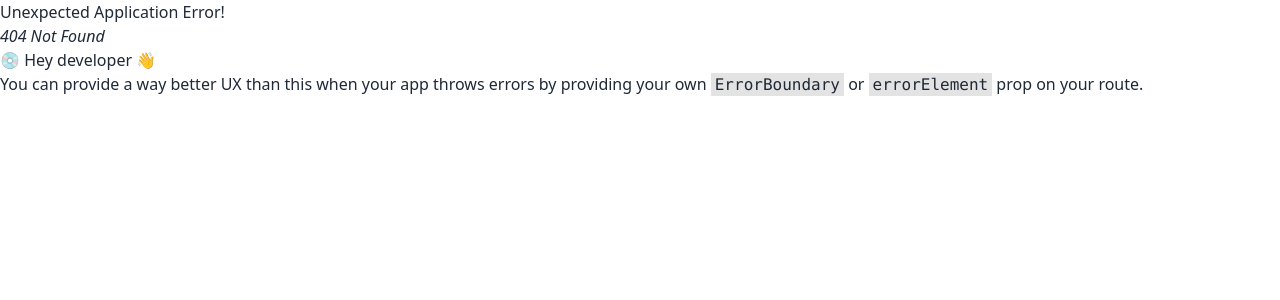
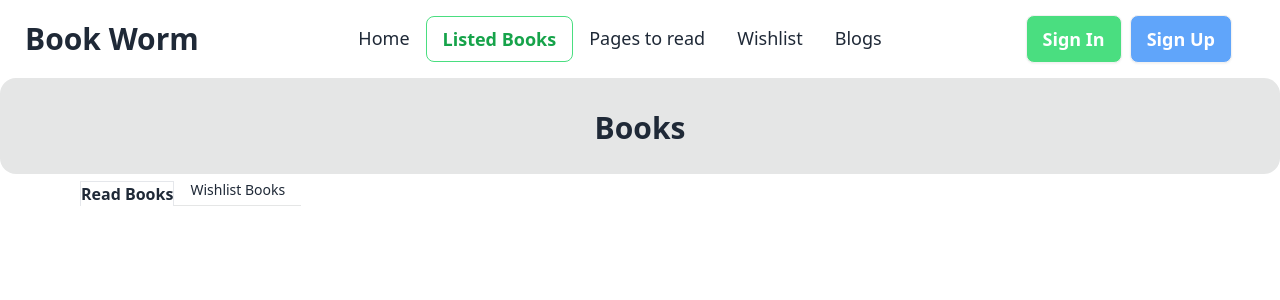
Before and after one commit to farha12345678/book-worm, a React app: page /listedBooks/wishlist in a window 1280 px wide. Before the commit this address had no page. Shown: the top 300 px of the page. Built offline with nearby package versions, Linux system fonts and the light colour scheme; the HTML template or start-up script is replaced by a standard one.

Commit message:
fifth commit

```diff
--- a/package.json
+++ b/package.json
@@ -17,6 +17,8 @@
     "react-dom": "^18.2.0",
     "react-icons": "^5.0.1",
     "react-router-dom": "^6.22.3",
+    "react-toastify": "^10.0.5",
+    "recharts": "^2.12.3",
     "sort-by": "^1.2.0"
   },
   "devDependencies": {
--- a/src/Components/Books/BookDetails.jsx
+++ b/src/Components/Books/BookDetails.jsx
@@ -4,12 +4,20 @@
 
 
 import { useLoaderData, useParams } from "react-router-dom";
+import {  WishBooks, readBooks } from "../../Utility/localstorage";
 
 
 const BookDetails = () => {
 
+    const handleRead = book => {
+        readBooks(book)
+    }
+    const handleWishList = book => {
+        WishBooks(book)
+    }
+
     const books = useLoaderData()
-    console.log(books);
+
     const { id } = useParams()
     const book = books.find(book => book.bookId === id)
     return (
@@ -33,8 +41,8 @@ const BookDetails = () => {
                             <p><small>Rating :  {book.rating}</small></p>
                         </div>
                         <div className="flex gap-x-5 mt-10">
-                            <button className="btn btn-primary">Read</button>
-                            <button className="btn">Wishlist</button>
+                            <button onClick={() => handleRead(book)} className="btn btn-primary">Read</button>
+                            <button onClick={() => handleWishList(book)} className="btn">Wishlist</button>
                         </div>
                     </div>
                 </div>
--- a/src/Components/ListedBooks.jsx
+++ b/src/Components/ListedBooks.jsx
@@ -1,5 +1,5 @@
 import { useState } from "react";
-import { Link } from "react-router-dom";
+import { Link, Outlet } from "react-router-dom";
 
 const ListedBooks = () => {
     const [tableIndex , setTableIndex] = useState(0)
@@ -10,9 +10,11 @@ const ListedBooks = () => {
             </div>
             {/* tab */}
             <div role="tablist" className="tabs tabs-lifted text-center flex ml-20">
-                <Link onClick={() => setTableIndex(0)} role="tab" className={`${tableIndex === 0? 'tab-active':'tab' }`}>Read Books</Link>
-                <Link onClick={() => setTableIndex(1)} role="tab" className={`${tableIndex === 1? 'tab-active':'tab' }`}>Wishlist Books</Link>
+                <Link to='' onClick={() => setTableIndex(0)} role="tab" className={`${tableIndex === 0? 'tab-active border border-b-0 font-semibold':'tab' }`}>Read Books</Link>
+                <Link to={`wishlist`} onClick={() => setTableIndex(1)} role="tab" className={`${tableIndex === 1? 'tab-active border border-b-0 font-semibold':'tab' }`}>Wishlist Books</Link>
+
             </div>
+            <Outlet/>
         </div>
     );
 };
--- a/src/Components/PagesToRead.jsx
+++ b/src/Components/PagesToRead.jsx
@@ -1,10 +1,58 @@
+import { useEffect, useState } from 'react';
+import { BarChart, Bar, XAxis, YAxis, Cell, CartesianGrid } from 'recharts';
+import { getBooks } from '../Utility/localstorage';
 
 
 const PagesToRead = () => {
+
+
+    // const data = [{ name: 'Page A', uv: 400, pv: 2400, amt: 2400 },...]
+    const colors = ['#0088FE', '#00C49F', '#FFBB28', '#FF8042', 'red', 'pink'];
+
+    const getPath = (x, y, width, height) => {
+        return `M${x},${y + height}C${x + width / 3},${y + height} ${x + width / 2},${y + height / 3}
+        ${x + width / 2}, ${y}
+        C${x + width / 2},${y + height / 3} ${x + (2 * width) / 3},${y + height} ${x + width}, ${y + height}
+        Z`;
+      };
+
+    const TriangleBar = (props) => {
+        const { fill, x, y, width, height } = props;
+
+        return <path d={getPath(x, y, width, height)} stroke="none" fill={fill} />;
+    };
+
+    const [book, setBooks] = useState([])
+
+
+    useEffect(() => {
+        const storedBooks = getBooks()
+        setBooks(storedBooks)
+
+
+    }, [])
+
     return (
         <div>
-           <h1>Pages to read </h1>
-        </div>
+            <BarChart width={800}
+                height={300}
+                data={book}
+                margin={{
+                    top: 20,
+                    right: 30,
+                    left: 20,
+                    bottom: 5,
+                }}
+            >
+                <CartesianGrid strokeDasharray="3 3" />
+                <XAxis dataKey={book.bookName} name={book.author} />
+                <YAxis />
+                <Bar dataKey="uv" fill="#8884d8" shape={<TriangleBar />} label={{ position: 'top' }}>
+
+                </Bar>
+
+            </BarChart>
+        </div >
     );
 };
 
--- /dev/null
+++ b/src/Components/WishlistBooks/ReadBooks.jsx/ReadBooks.jsx
@@ -0,0 +1,23 @@
+import { useEffect, useState } from "react";
+import { getBooks } from "../../../Utility/localstorage";
+import BookCard from "../../Books/BookCard";
+
+const ReadBooks = () => {
+    const [book, setBooks] = useState([])
+
+
+    useEffect(() => {
+        const storedBooks = getBooks()
+        setBooks(storedBooks)
+
+    }, [])
+    return (
+        <div className="grid md:grid-cols-3 gap-y-10">
+            {
+                book.map((book) => <BookCard key={book.bookId} book={book}></BookCard>)
+            }
+        </div>
+    );
+};
+
+export default ReadBooks;
--- /dev/null
+++ b/src/Components/WishlistBooks/WishlistBooks.jsx
@@ -0,0 +1,24 @@
+import { useEffect, useState } from "react";
+import { getWish } from "../../Utility/localstorage";
+import BookCard from "../Books/BookCard";
+
+
+const WishlistBooks = () => {
+     const [wish, setWish] = useState([])
+
+
+        useEffect(() => {
+            const storedWish = getWish()
+            setWish(storedWish)
+
+        }, [])
+    return (
+        <div className="grid md:grid-cols-3 gap-y-10">
+        {
+            wish.map((book) => <BookCard key={book.bookId} book={book}></BookCard>)
+        }
+    </div>
+    );
+};
+
+export default WishlistBooks;
--- /dev/null
+++ b/src/Utility/localstorage.js
@@ -0,0 +1,43 @@
+import { toast } from "react-toastify"
+
+
+export const getBooks = () => {
+    let books = []
+    const storedBooks = localStorage.getItem('book')
+    if(storedBooks){
+        books = JSON.parse(storedBooks)
+    }
+    return books;
+}
+export const getWish = () => {
+    let books = []
+    const wishedBooks = localStorage.getItem('wish')
+    if(wishedBooks){
+        books = JSON.parse(wishedBooks)
+    }
+    return books;
+}
+// readed books
+export const readBooks = (book) => {
+    let books = getBooks()
+
+    const isExist = books.find(data => data.id === book.id)
+    if(isExist){
+        return toast.error('Books already added to read list ')
+    }
+    books.push(book)
+    localStorage.setItem('book', JSON.stringify(books))
+    toast.success('Books added to read list')
+}
+// wishlisted
+export const WishBooks = (book) => {
+    let wishes = getWish()
+
+    const isExist =wishes.find(data => data.id === book.id)
+    if(isExist){
+        return toast.error('Books already added to read list ')
+    }
+    wishes.push(book)
+    localStorage.setItem('wish', JSON.stringify(wishes))
+    toast.success('Books added to wish list')
+}
--- a/src/main.jsx
+++ b/src/main.jsx
@@ -1,18 +1,23 @@
 import React from 'react'
 import ReactDOM from 'react-dom/client'
 
+import { ToastContainer} from 'react-toastify';
+
+  import 'react-toastify/dist/ReactToastify.css';
+
 import './index.css'
 
-import {
-  createBrowserRouter,
-  RouterProvider,
+import { RouterProvider } from 'react-router-dom'
 
-} from "react-router-dom";
 import Home from './Pages/Home';
 import ListedBooks from './Components/ListedBooks';
 import PagesToRead from './Components/PagesToRead';
 import Root from './Root/Root';
 import BookDetails from './Components/Books/BookDetails';
+import ReadBooks from './Components/WishlistBooks/ReadBooks.jsx/ReadBooks';
+import WishlistBooks from './Components/WishlistBooks/WishlistBooks';
+import {createBrowserRouter } from "react-router-dom";
+
 
  const router = createBrowserRouter([
     {
@@ -27,11 +32,23 @@ const router = createBrowserRouter([
         {
           path: "/book/:id",
           element: <BookDetails></BookDetails>,
-        loader :() =>fetch ('./data.json')
+          loader: () => fetch('./data.json'),
+
         },
         {
           path: "/listedBooks",
-        element: <ListedBooks></ListedBooks>
+          element: <ListedBooks></ListedBooks>,
+          children: [
+            {
+              index: true,
+              element: <ReadBooks></ReadBooks>
+            },
+            {
+              path: "wishlist",
+              element: <WishlistBooks></WishlistBooks>
+            }
+          ]
+
         },
 
         {
@@ -42,9 +59,10 @@ const router = createBrowserRouter([
     },
   ]);
 
+
 ReactDOM.createRoot(document.getElementById('root')).render(
   <React.StrictMode>
     <RouterProvider router={router} />
-
+    <ToastContainer />
   </React.StrictMode>,
 )
```
Also changed, not shown: 1 other file (tests, documents, lock files or other folders). Lines whose indentation alone changed are shown as unchanged.
